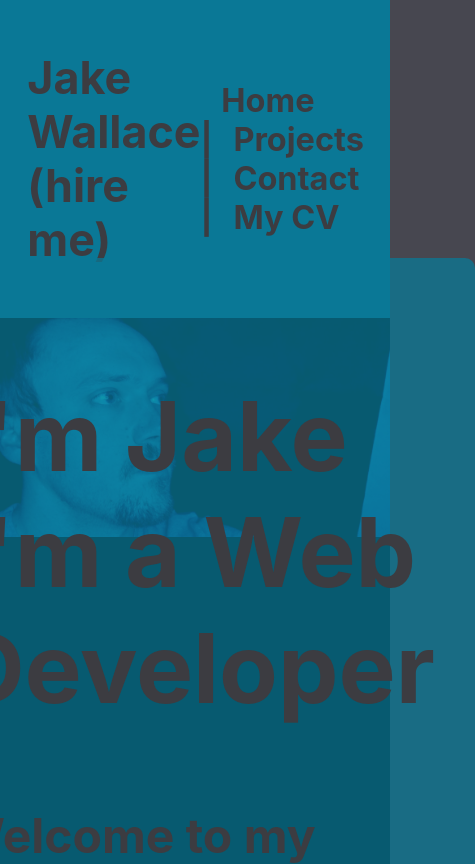
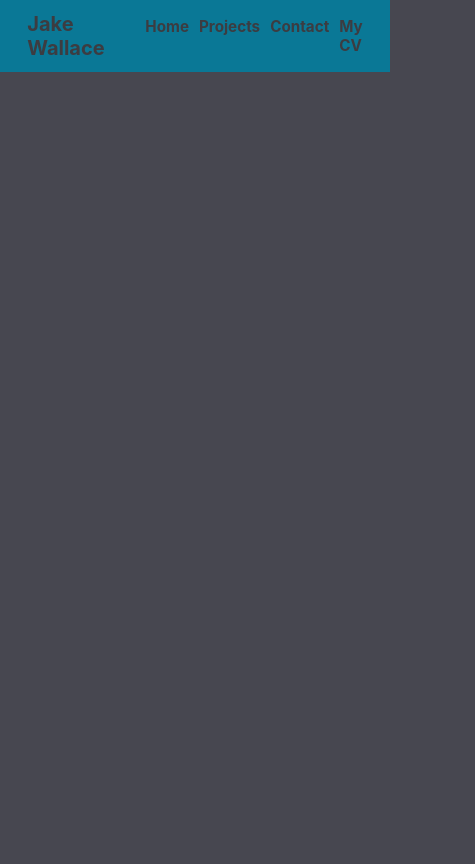
Before and after one commit to Jake-W95/Portfolio, a React (Create React App) app: page / in a window 390 px wide. Shown: the top 864 px of the page, 475 px wide, since content can reach past the window. Built offline with nearby package versions, Linux system fonts and the light colour scheme.

Commit message:
header and nav formatted for phone screen

```diff
--- a/src/App.js
+++ b/src/App.js
@@ -19,7 +19,7 @@ function App() {
       {/* <Contact /> */}
 
 <Routes>
-  <Route path='/' element={<Hero/>} />
+  {/* <Route path='/' element={<Hero/>} /> */}
   <Route path='/projects' element={<ProjectsPage/>} />
   <Route path='/contact' element={<Contact/>} />
   <Route path='CV' element={<CVpage />} />
--- a/src/components/Header.js
+++ b/src/components/Header.js
@@ -1,26 +1,11 @@
 import React from "react";
 import NavBar from "./NavBar";
-
-
-
-const styles = {
-    //Wrapper
-    backgroundColor: 'rgb(10,120,150)',
-    padding: '1.3rem 7%',
-    fontSize: '140%',
-    display: 'flex',
-    alignItems: 'center',
-    justifyContent: 'space-between'
-}
-
-
-
 
 function Header() {
     return (
         <>
-            <header style={styles}>
-                <h1>Jake Wallace (hire me)</h1>
+            <header >
+                <h1>Jake Wallace</h1>
                 <NavBar />
 
             </header>
--- a/src/components/Hero.js
+++ b/src/components/Hero.js
@@ -4,7 +4,7 @@ import { FontAwesomeIcon } from '@fortawesome/react-fontawesome'
 import { faCircleChevronDown } from '@fortawesome/free-solid-svg-icons'
 
 
-import background from '../../src/images/Mugshot.jpg'
+
 
 const col = {
     display: 'flex',
@@ -18,33 +18,12 @@ const row = {
 function Hero() {
     return (
         <>
-            <section style={{
-                height: '50rem',
-                padding: '4rem',
-                backgroundColor: 'black',
-                backgroundImage: `url(${background})`,
-                backgroundRepeat: 'no-repeat',
-                backgroundSize: 'contain',
-                display: 'flex',
-                flexDirection: 'column',
-                alignItems: 'center',
-                justifyContent: 'center',
-                // paddingBottom: '20px'
+            <section className='heroSection'>
 
-            }}>
+                <div className="heroTextBox" style={{
 
-                <div style={{
-                    fontSize: '300%',
-                    backgroundColor: 'rgba(10,120,150,0.75)',
-                    padding: '2.5rem',
-                    borderRadius: '10px',
                     // marginBottom: '13%'
                 }}>
-
-
-
-
-
                     <h1>
                         I'm Jake <br></br>
                         I'm a Web Developer</h1>
@@ -53,14 +32,11 @@ function Hero() {
                         Welcome to my portfolio,
                         take a look at my work
                     </h4>
-
-
-
                 </div>
 
 
 
-                <h5 style={{
+                <h5  style={{
                     fontSize: '150%',
                     backgroundColor: 'rgba(10,120,150,0.9)',
                     padding: '1rem',
--- a/src/components/NavBar.js
+++ b/src/components/NavBar.js
@@ -1,22 +1,17 @@
 
 import {NavLink} from "react-router-dom";
 
-const linkStyle = {
 
-    fontSize: '145%',
-    fontWeight: 'bold',
-    marginLeft: '1.3rem',
-}
 
 function NavBar() {
     return (
         <>
             <nav >
-                <NavLink to={'/'} style={linkStyle}>Home |</NavLink>
-                <NavLink to={'/projects'} style={linkStyle}>Projects |</NavLink>
+                <NavLink to={'/'} className='link'>Home </NavLink>
+                <NavLink to={'/projects'} className='link'>Projects</NavLink>
 
-                <NavLink to={'/contact'} style={linkStyle}>Contact |</NavLink>
-                <NavLink to={'/CV'} style={linkStyle}>My CV </NavLink>
+                <NavLink to={'/contact'} className='link'>Contact</NavLink>
+                <NavLink to={'/CV'} className='link'>My CV </NavLink>
 
             </nav>
 
--- a/src/index.css
+++ b/src/index.css
@@ -17,6 +17,15 @@ body {
 code {
   font-family: source-code-pro, Menlo, Monaco, Consolas, Courier New,
     monospace;
+}
+
+header {
+  background-color: rgb(10, 120, 150);
+  padding: 1.3rem 7%;
+  font-size: 140%;
+  display: flex;
+  align-items: center;
+  justify-content: space-between
 }
 
 h1 {
@@ -49,9 +58,80 @@ textarea::placeholder {
   color: rgb(10, 120, 150);
 }
 
+.heroSection {
+  height: 50rem;
+  padding: 4rem;
+  background-color: black;
+  background-image: url(../src/images/Mugshot.jpg);
+  background-repeat: no-repeat;
+  background-size: contain;
+  display: flex;
+  flex-direction: column;
+  align-items: center;
+  justify-content: center;
+}
+
+.heroTextBox {
+  font-size: 300%;
+    background-color: rgba(10,120,150,0.75);
+    padding: 2.5rem;
+    border-radius: 10px
+}
+.link {
+  font-size: 145%;
+    font-weight:bold;
+    margin-left: 1.3rem;
+}
+
 /* .overlay {
   padding: 2rem 3rem;
     height: 100%;
     width: 100%;
     font-size:120%;
 } */
+
+
+@media only screen and (max-width: 786px) {
+body {
+
+}
+  header {
+    height: 30px;
+    /* width:content; */
+
+  }
+  h1 {
+    font-size: 20px;
+  }
+
+  h5 {
+    font-size: 20px;
+  }
+
+  nav {
+    display: flex;
+    width: auto;
+  }
+
+.link {
+  font-size: 68%;
+  margin-left: 10px;
+}
+  .heroSection {
+    height: 100vh
+      /* padding: 4rem; */
+      /* background-color: black;
+    background-image: url(../src/images/Mugshot.jpg);
+    background-repeat: no-repeat;
+    background-size: contain;
+    display: flex;
+    flex-direction: column;
+    align-items: center;
+    justify-content: center; */
+
+  }
+  .heroTextBox {
+    width: 10vh;
+  }
+
+}
```
